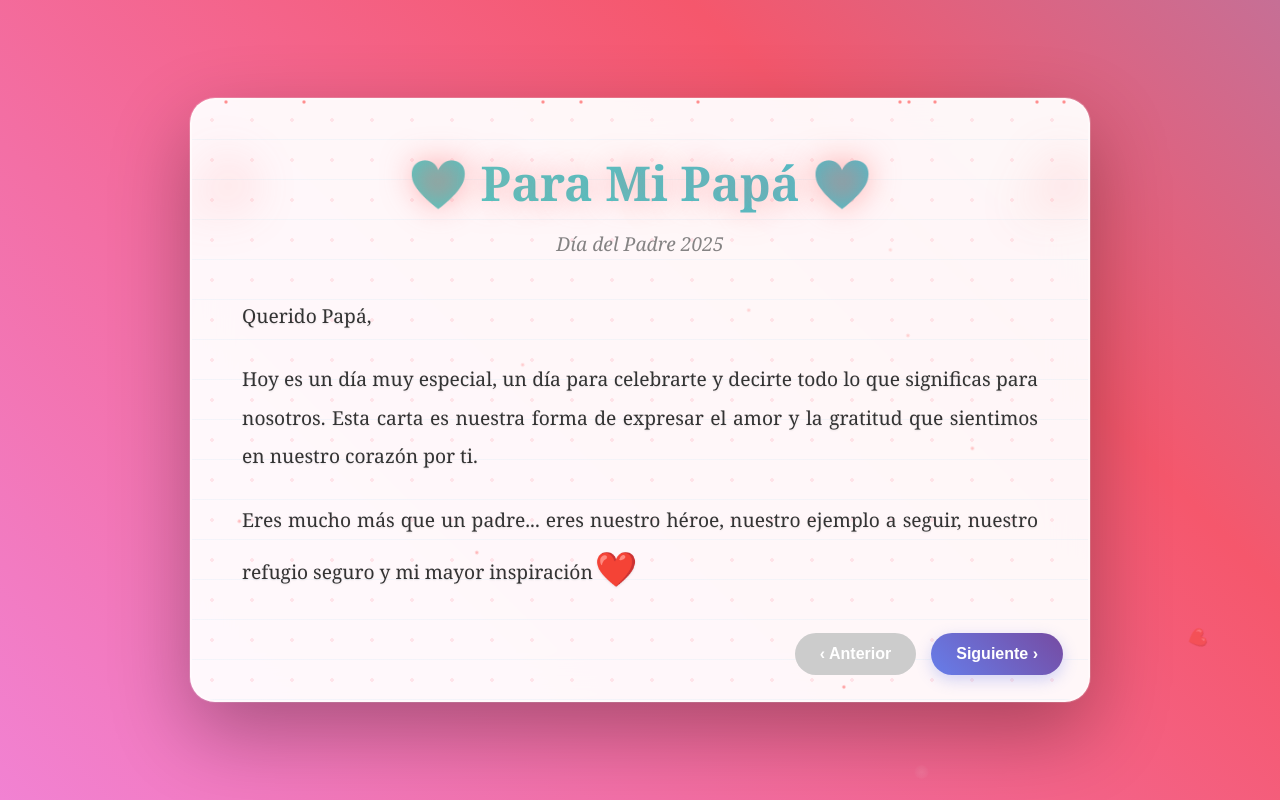
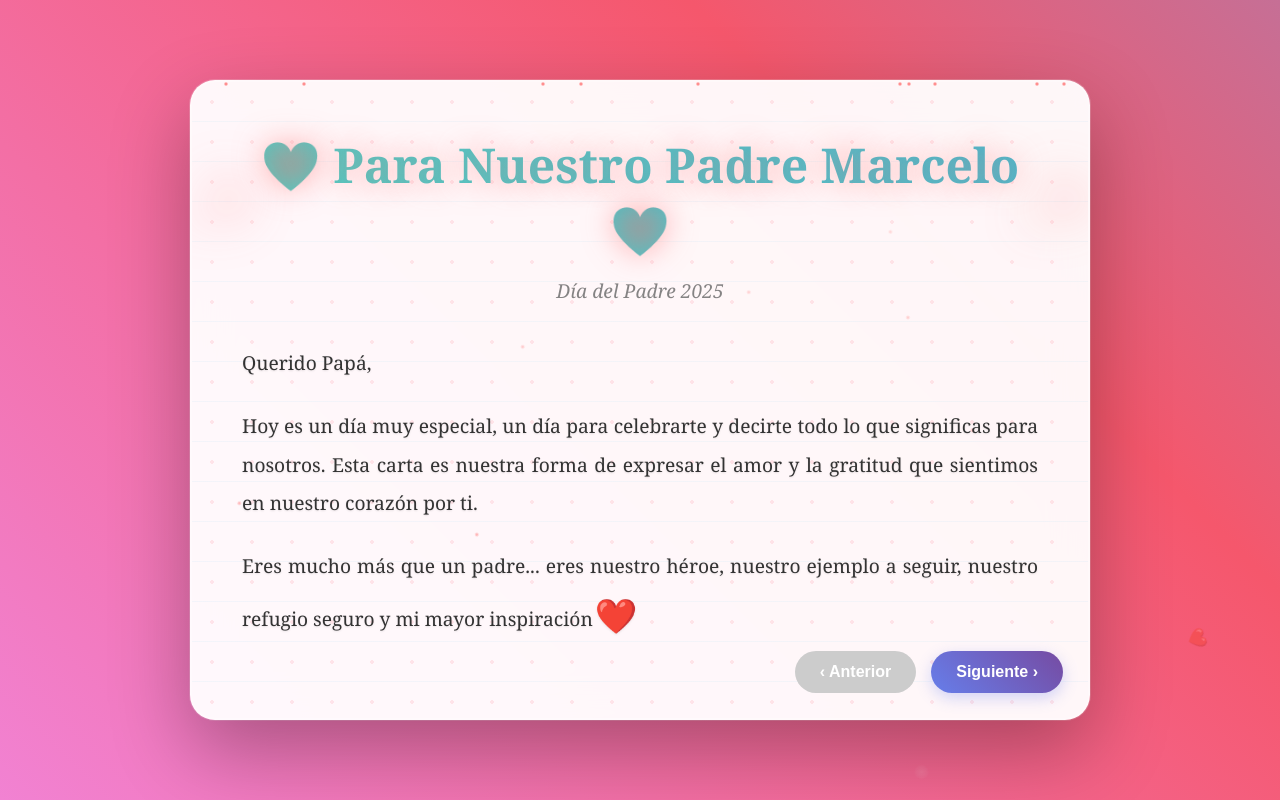
Before and after one commit to wktaer/padre, a plain HTML site: page index.html in a window 1280 px wide. Drawn offline with Linux system fonts and the light colour scheme.

Commit message:
Update index.html

```diff
--- a/index.html
+++ b/index.html
@@ -682,7 +682,7 @@
             <!-- Sección 1: Inicio -->
             <div class="section active" id="section1">
                 <div class="header">
-                    <h1>💙 Para Mi Papá 💙</h1>
+                    <h1>💙 Para Nuestro Padre Marcelo💙</h1>
                     <div class="date">Día del Padre 2025</div>
                 </div>
                 <div class="content">
@@ -703,7 +703,6 @@
                         <!-- Las tarjetas de memoria se cargarán aquí automáticamente -->
                     </div>
                 </div>
-                <button class="button" onclick="nextSection()">💝 Mis Sentimientos Más Profundos</button>
             </div>
 
             <!-- Sección 3: Carrusel de Fotos -->
```
